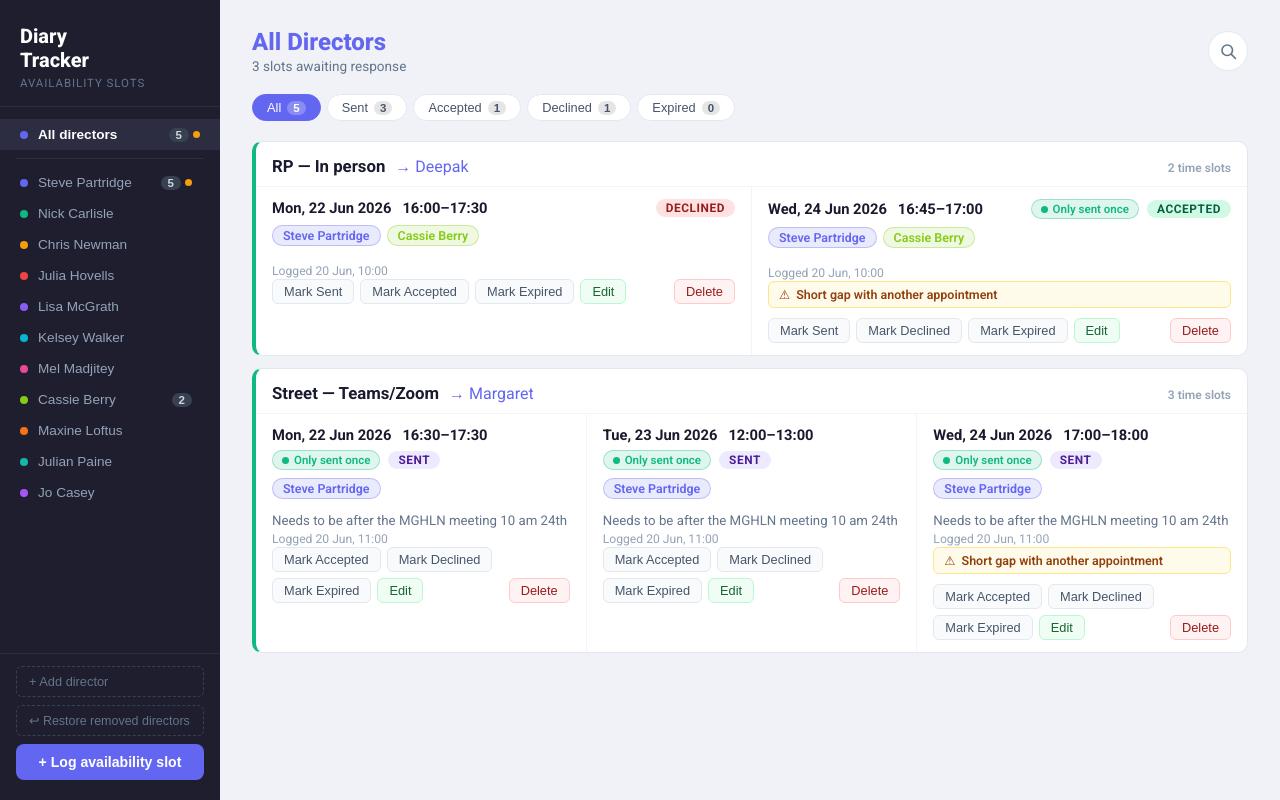
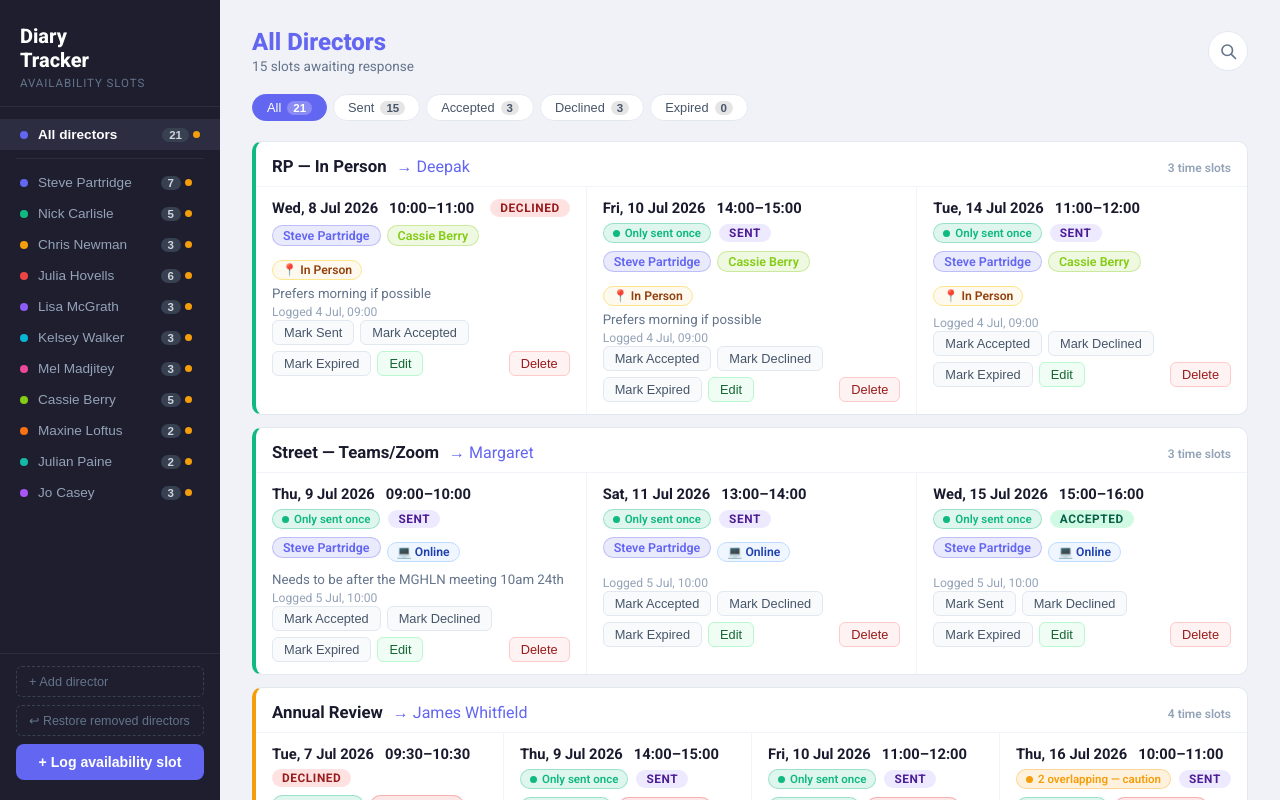
Before and after one commit to liamccmail/diary-slots, a React (Vite) app: page / in a window 1280 px wide. Built offline with nearby package versions, Linux system fonts and the light colour scheme.

Commit message:
Add dev-only sample data, keep production starting empty
Co-Authored-By: Claude Sonnet 4.6 <noreply@anthropic.com>

```diff
--- a/src/useSlots.ts
+++ b/src/useSlots.ts
@@ -1,7 +1,7 @@
 import { useState, useEffect } from 'react';
 import type { Director, TimeSlot } from './types';
 
-const SLOTS_KEY = 'diary-slots-v4';
+const SLOTS_KEY = 'diary-slots-v6';
 const DIRECTORS_KEY = 'diary-directors-v4';
 
 const PALETTE = ['#6366f1','#10b981','#f59e0b','#ef4444','#8b5cf6','#06b6d4','#ec4899','#84cc16','#f97316','#14b8a6','#a855f7'];
@@ -11,59 +11,156 @@ const DEFAULT_DIRECTORS: Director[] = [
   'Kelsey Walker','Mel Madjitey','Cassie Berry','Maxine Loftus','Julian Paine','Jo Casey',
 ].map((name, i) => ({ id: `default-${i}`, name, color: PALETTE[i % PALETTE.length] }));
 
-// Steve Partridge = default-0, Cassie Berry = default-7
-const DEFAULT_SLOTS: TimeSlot[] = [
-  // ── Deepak (RP, In person) — Steve Partridge + Cassie Berry ──────────
+// Sample data only loaded in dev — production starts empty
+// default-0 Steve Partridge  default-1 Nick Carlisle   default-2 Chris Newman
+// default-3 Julia Hovells    default-4 Lisa McGrath    default-5 Kelsey Walker
+// default-6 Mel Madjitey     default-7 Cassie Berry    default-8 Maxine Loftus
+// default-9 Julian Paine     default-10 Jo Casey
+const DEV_SLOTS: TimeSlot[] = [
+  // ── Deepak — RP In Person (Steve + Cassie) — 3 slots ─────────────────
   {
-    id: 'sample-1',
-    date: '2026-06-22',
-    startTime: '16:00', endTime: '17:30',
-    directorIds: ['default-0', 'default-7'],
-    sentTo: 'Deepak', purpose: 'RP — In person',
-    status: 'declined',
-    sentAt: '2026-06-20T10:00:00.000Z', notes: '',
+    id: 'sample-1', date: '2026-07-08', startTime: '10:00', endTime: '11:00',
+    directorIds: ['default-0', 'default-7'], sentTo: 'Deepak', purpose: 'RP — In Person',
+    status: 'declined', appointmentType: 'in-person',
+    sentAt: '2026-07-04T09:00:00.000Z', notes: 'Prefers morning if possible',
   },
   {
-    id: 'sample-2',
-    date: '2026-06-24',
-    startTime: '16:45', endTime: '17:00',
-    directorIds: ['default-0', 'default-7'],
-    sentTo: 'Deepak', purpose: 'RP — In person',
-    status: 'accepted',
-    sentAt: '2026-06-20T10:00:00.000Z', notes: '',
-  },
-  // ── Margaret (Street, Teams/Zoom) — Steve Partridge ──────────────────
-  {
-    id: 'sample-3',
-    date: '2026-06-22',
-    startTime: '16:30', endTime: '17:30',
-    directorIds: ['default-0'],
-    sentTo: 'Margaret', purpose: 'Street — Teams/Zoom',
-    status: 'sent',
-    sentAt: '2026-06-20T11:00:00.000Z',
-    notes: 'Needs to be after the MGHLN meeting 10 am 24th',
+    id: 'sample-2', date: '2026-07-10', startTime: '14:00', endTime: '15:00',
+    directorIds: ['default-0', 'default-7'], sentTo: 'Deepak', purpose: 'RP — In Person',
+    status: 'sent', appointmentType: 'in-person',
+    sentAt: '2026-07-04T09:00:00.000Z', notes: 'Prefers morning if possible',
   },
   {
-    id: 'sample-4',
-    date: '2026-06-23',
-    startTime: '12:00', endTime: '13:00',
-    directorIds: ['default-0'],
-    sentTo: 'Margaret', purpose: 'Street — Teams/Zoom',
-    status: 'sent',
-    sentAt: '2026-06-20T11:00:00.000Z',
-    notes: 'Needs to be after the MGHLN meeting 10 am 24th',
+    id: 'sample-3', date: '2026-07-14', startTime: '11:00', endTime: '12:00',
+    directorIds: ['default-0', 'default-7'], sentTo: 'Deepak', purpose: 'RP — In Person',
+    status: 'sent', appointmentType: 'in-person',
+    sentAt: '2026-07-04T09:00:00.000Z', notes: '',
+  },
+
+  // ── Margaret — Street Strategy (Steve) — 3 slots ─────────────────────
+  {
+    id: 'sample-4', date: '2026-07-09', startTime: '09:00', endTime: '10:00',
+    directorIds: ['default-0'], sentTo: 'Margaret', purpose: 'Street — Teams/Zoom',
+    status: 'sent', appointmentType: 'online',
+    sentAt: '2026-07-05T10:00:00.000Z', notes: 'Needs to be after the MGHLN meeting 10am 24th',
   },
   {
-    id: 'sample-5',
-    date: '2026-06-24',
-    startTime: '17:00', endTime: '18:00',
-    directorIds: ['default-0'],
-    sentTo: 'Margaret', purpose: 'Street — Teams/Zoom',
-    status: 'sent',
-    sentAt: '2026-06-20T11:00:00.000Z',
-    notes: 'Needs to be after the MGHLN meeting 10 am 24th',
+    id: 'sample-5', date: '2026-07-11', startTime: '13:00', endTime: '14:00',
+    directorIds: ['default-0'], sentTo: 'Margaret', purpose: 'Street — Teams/Zoom',
+    status: 'sent', appointmentType: 'online',
+    sentAt: '2026-07-05T10:00:00.000Z', notes: '',
+  },
+  {
+    id: 'sample-6', date: '2026-07-15', startTime: '15:00', endTime: '16:00',
+    directorIds: ['default-0'], sentTo: 'Margaret', purpose: 'Street — Teams/Zoom',
+    status: 'accepted', appointmentType: 'online',
+    sentAt: '2026-07-05T10:00:00.000Z', notes: '',
+  },
+
+  // ── James Whitfield — Annual Review (Nick + Julia) — 4 slots ─────────
+  {
+    id: 'sample-7', date: '2026-07-07', startTime: '09:30', endTime: '10:30',
+    directorIds: ['default-1', 'default-3'], sentTo: 'James Whitfield', purpose: 'Annual Review',
+    status: 'declined', appointmentType: 'in-person',
+    sentAt: '2026-07-03T14:00:00.000Z', notes: 'Client travelling week of 14th',
+  },
+  {
+    id: 'sample-8', date: '2026-07-09', startTime: '14:00', endTime: '15:00',
+    directorIds: ['default-1', 'default-3'], sentTo: 'James Whitfield', purpose: 'Annual Review',
+    status: 'sent', appointmentType: 'in-person',
+    sentAt: '2026-07-03T14:00:00.000Z', notes: 'Client travelling week of 14th',
+  },
+  {
+    id: 'sample-9', date: '2026-07-10', startTime: '11:00', endTime: '12:00',
+    directorIds: ['default-1', 'default-3'], sentTo: 'James Whitfield', purpose: 'Annual Review',
+    status: 'sent', appointmentType: 'in-person',
+    sentAt: '2026-07-03T14:00:00.000Z', notes: '',
+  },
+  {
+    id: 'sample-10', date: '2026-07-16', startTime: '10:00', endTime: '11:00',
+    directorIds: ['default-1', 'default-3'], sentTo: 'James Whitfield', purpose: 'Annual Review',
+    status: 'sent', appointmentType: 'in-person',
+    sentAt: '2026-07-03T14:00:00.000Z', notes: '',
+  },
+
+  // ── Priya Patel — Portfolio Restructure (Chris + Lisa + Kelsey) — 3 slots
+  {
+    id: 'sample-11', date: '2026-07-08', startTime: '14:30', endTime: '16:00',
+    directorIds: ['default-2', 'default-4', 'default-5'], sentTo: 'Priya Patel', purpose: 'Portfolio Restructure',
+    status: 'sent', appointmentType: 'online',
+    sentAt: '2026-07-06T08:30:00.000Z', notes: 'Complex agenda — allow 90 mins minimum',
+  },
+  {
+    id: 'sample-12', date: '2026-07-11', startTime: '10:00', endTime: '11:30',
+    directorIds: ['default-2', 'default-4', 'default-5'], sentTo: 'Priya Patel', purpose: 'Portfolio Restructure',
+    status: 'sent', appointmentType: 'online',
+    sentAt: '2026-07-06T08:30:00.000Z', notes: '',
+  },
+  {
+    id: 'sample-13', date: '2026-07-17', startTime: '13:00', endTime: '14:30',
+    directorIds: ['default-2', 'default-4', 'default-5'], sentTo: 'Priya Patel', purpose: 'Portfolio Restructure',
+    status: 'accepted', appointmentType: 'online',
+    sentAt: '2026-07-06T08:30:00.000Z', notes: '',
+  },
+
+  // ── Robert Chen — Investment Strategy (Maxine + Julian) — 2 slots ─────
+  {
+    id: 'sample-14', date: '2026-07-10', startTime: '09:00', endTime: '10:00',
+    directorIds: ['default-8', 'default-9'], sentTo: 'Robert Chen', purpose: 'Investment Strategy Review',
+    status: 'sent', appointmentType: 'in-person',
+    sentAt: '2026-07-06T11:00:00.000Z', notes: '',
+  },
+  {
+    id: 'sample-15', date: '2026-07-14', startTime: '15:00', endTime: '16:00',
+    directorIds: ['default-8', 'default-9'], sentTo: 'Robert Chen', purpose: 'Investment Strategy Review',
+    status: 'sent', appointmentType: 'in-person',
+    sentAt: '2026-07-06T11:00:00.000Z', notes: 'Robert prefers afternoons',
+  },
+
+  // ── Sarah Collins — Estate Planning (Jo + Mel) — 3 slots ─────────────
+  {
+    id: 'sample-16', date: '2026-07-08', startTime: '11:00', endTime: '12:00',
+    directorIds: ['default-10', 'default-6'], sentTo: 'Sarah Collins', purpose: 'Estate Planning',
+    status: 'declined', appointmentType: 'in-person',
+    sentAt: '2026-07-04T15:00:00.000Z', notes: '',
+  },
+  {
+    id: 'sample-17', date: '2026-07-13', startTime: '10:00', endTime: '11:00',
+    directorIds: ['default-10', 'default-6'], sentTo: 'Sarah Collins', purpose: 'Estate Planning',
+    status: 'sent', appointmentType: 'in-person',
+    sentAt: '2026-07-04T15:00:00.000Z', notes: 'Bring trust documents',
+  },
+  {
+    id: 'sample-18', date: '2026-07-15', startTime: '14:00', endTime: '15:00',
+    directorIds: ['default-10', 'default-6'], sentTo: 'Sarah Collins', purpose: 'Estate Planning',
+    status: 'sent', appointmentType: 'in-person',
+    sentAt: '2026-07-04T15:00:00.000Z', notes: '',
+  },
+
+  // ── Tom Hargreaves — Tax Review (Steve + Nick) — single slot ─────────
+  {
+    id: 'sample-19', date: '2026-07-11', startTime: '09:00', endTime: '10:00',
+    directorIds: ['default-0', 'default-1'], sentTo: 'Tom Hargreaves', purpose: 'Tax Review',
+    status: 'accepted', appointmentType: 'online',
+    sentAt: '2026-07-07T08:00:00.000Z', notes: 'Confirmed via email',
+  },
+
+  // ── Emma Blackwood — Pension Review (Julia + Cassie) — 2 slots ────────
+  {
+    id: 'sample-20', date: '2026-07-09', startTime: '11:30', endTime: '12:30',
+    directorIds: ['default-3', 'default-7'], sentTo: 'Emma Blackwood', purpose: 'Pension Review',
+    status: 'sent', appointmentType: 'online',
+    sentAt: '2026-07-05T16:00:00.000Z', notes: '',
+  },
+  {
+    id: 'sample-21', date: '2026-07-16', startTime: '09:30', endTime: '10:30',
+    directorIds: ['default-3', 'default-7'], sentTo: 'Emma Blackwood', purpose: 'Pension Review',
+    status: 'sent', appointmentType: 'online',
+    sentAt: '2026-07-05T16:00:00.000Z', notes: 'Emma requested morning slots only',
   },
 ];
+
+const DEFAULT_SLOTS: TimeSlot[] = import.meta.env.DEV ? DEV_SLOTS : [];
 
 function load<T>(key: string, fallback: T): T {
   try { return JSON.parse(localStorage.getItem(key) ?? 'null') ?? fallback; }
@@ -95,7 +192,7 @@ export function useSlots() {
     return stored.length > 0 && hasRealData ? stored : DEFAULT_DIRECTORS;
   });
   const [slots, setSlots] = useState<TimeSlot[]>(() => {
-    ['diary-slots-v2','diary-slots-v3'].forEach(k => localStorage.removeItem(k));
+    ['diary-slots-v2','diary-slots-v3','diary-slots-v4','diary-slots-v5'].forEach(k => localStorage.removeItem(k));
     return load(SLOTS_KEY, DEFAULT_SLOTS);
   });
 
```
